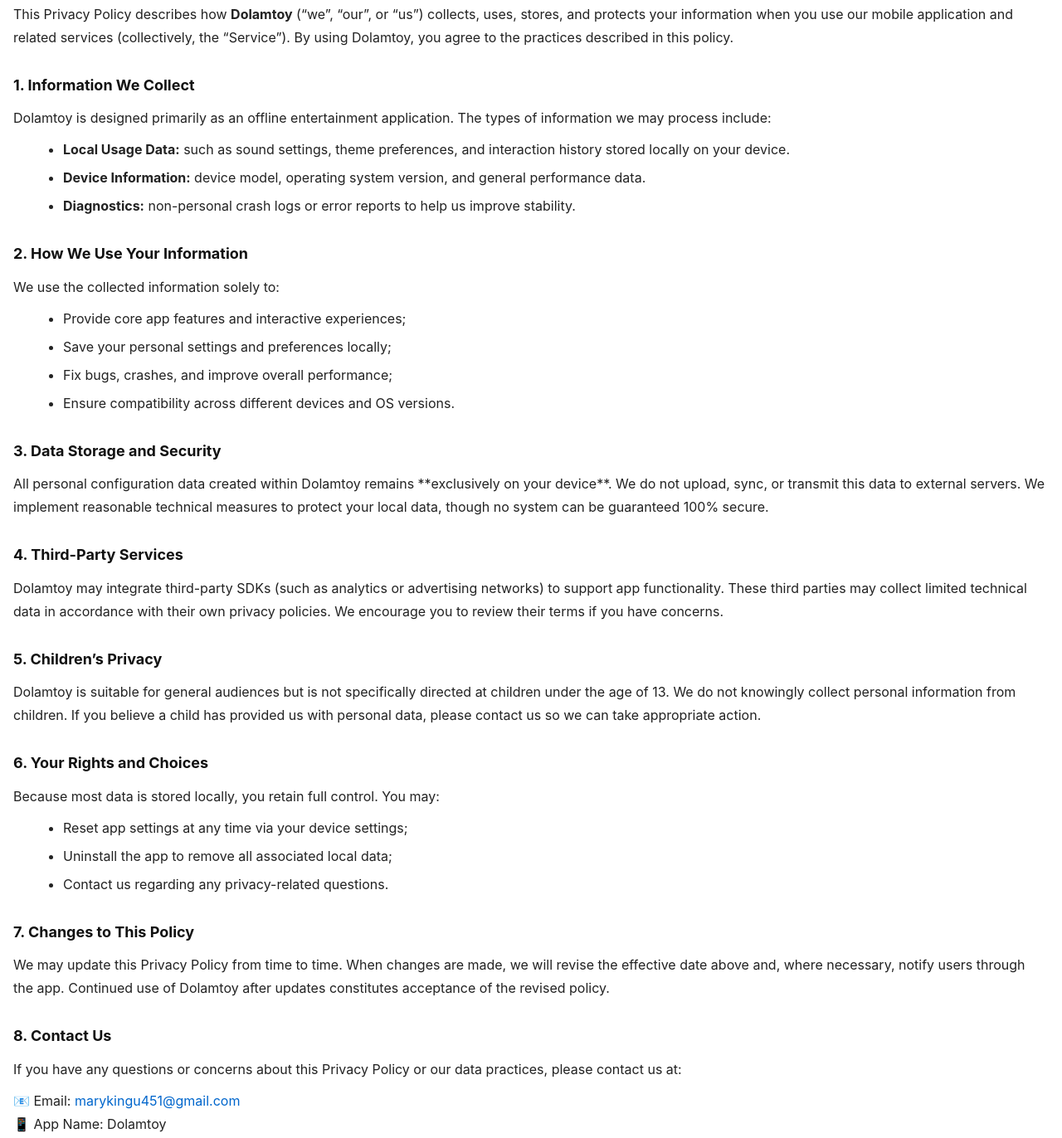
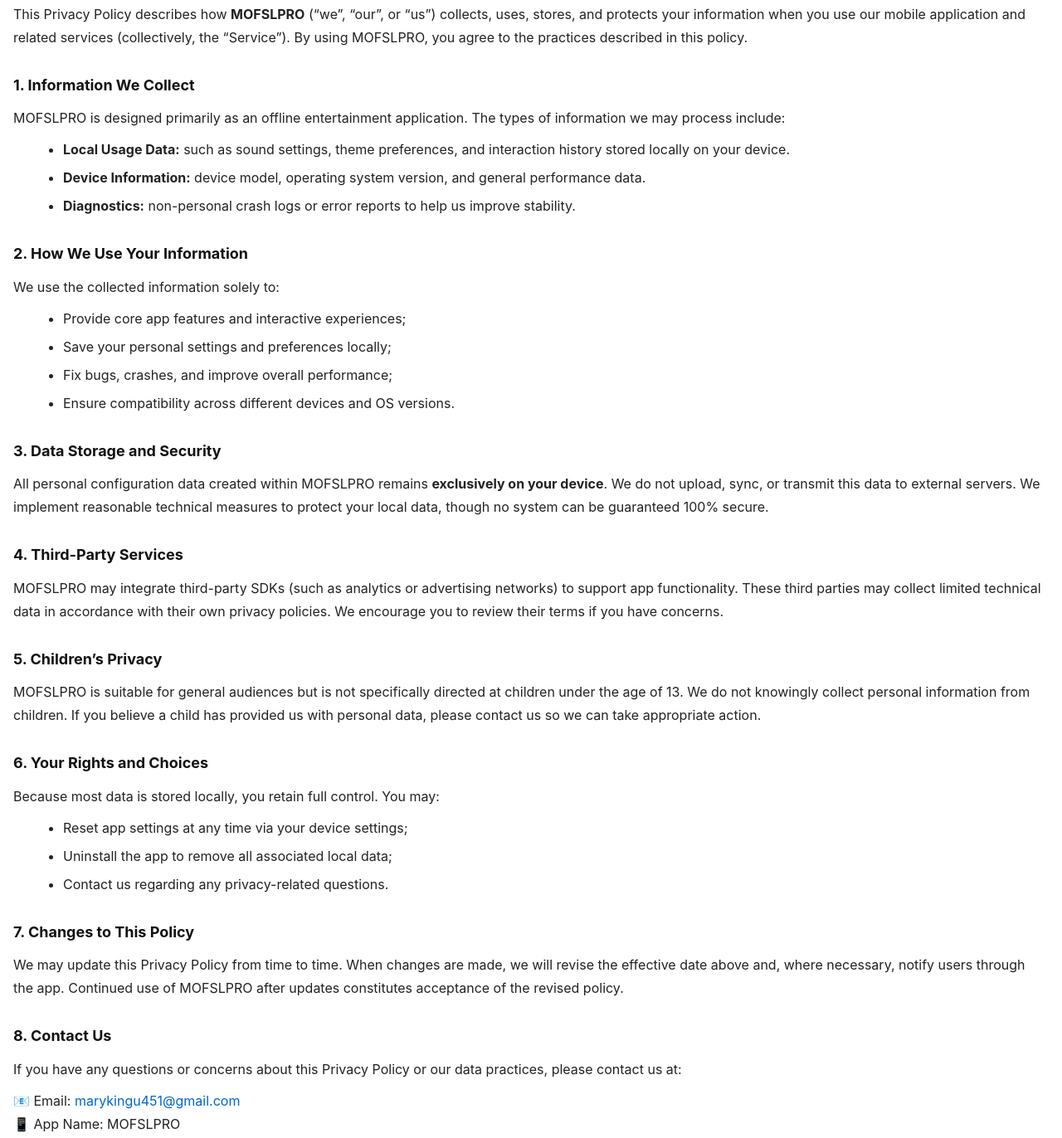
Before and after one commit to zxjota/MOFSLPRO-web, a plain HTML site: page index.html in a window 1280 px wide. Shown: the part 132-1504 px from the top of the page at 83% size. Drawn offline with Linux system fonts and the light colour scheme.

Commit message:
Update index.html

```diff
--- a/index.html
+++ b/index.html
@@ -3,7 +3,7 @@
 <head>
     <meta charset="UTF-8" />
     <meta name="viewport" content="width=device-width, initial-scale=1.0" />
-    <title>Privacy Policy – Dolamtoy</title>
+    <title>Privacy Policy – MOFSLPRO</title>
     <style>
         body {
             font-family: -apple-system, BlinkMacSystemFont, "Segoe UI", Roboto, Helvetica, Arial, sans-serif;
@@ -54,12 +54,12 @@
 <p class="updated"><strong>Effective Date:</strong> May 19, 2026</p>
 
 <p>
-    This Privacy Policy describes how <strong>Dolamtoy</strong> (“we”, “our”, or “us”) collects, uses, stores, and protects your information when you use our mobile application and related services (collectively, the “Service”). By using Dolamtoy, you agree to the practices described in this policy.
+    This Privacy Policy describes how <strong>MOFSLPRO</strong> (“we”, “our”, or “us”) collects, uses, stores, and protects your information when you use our mobile application and related services (collectively, the “Service”). By using MOFSLPRO, you agree to the practices described in this policy.
 </p>
 
 <h2>1. Information We Collect</h2>
 <p>
-    Dolamtoy is designed primarily as an offline entertainment application. The types of information we may process include:
+    MOFSLPRO is designed primarily as an offline entertainment application. The types of information we may process include:
 </p>
 <ul>
     <li><strong>Local Usage Data:</strong> such as sound settings, theme preferences, and interaction history stored locally on your device.</li>
@@ -80,17 +80,17 @@
 
 <h2>3. Data Storage and Security</h2>
 <p>
-    All personal configuration data created within Dolamtoy remains **exclusively on your device**. We do not upload, sync, or transmit this data to external servers. We implement reasonable technical measures to protect your local data, though no system can be guaranteed 100% secure.
+    All personal configuration data created within MOFSLPRO remains <strong>exclusively on your device</strong>. We do not upload, sync, or transmit this data to external servers. We implement reasonable technical measures to protect your local data, though no system can be guaranteed 100% secure.
 </p>
 
 <h2>4. Third-Party Services</h2>
 <p>
-    Dolamtoy may integrate third-party SDKs (such as analytics or advertising networks) to support app functionality. These third parties may collect limited technical data in accordance with their own privacy policies. We encourage you to review their terms if you have concerns.
+    MOFSLPRO may integrate third-party SDKs (such as analytics or advertising networks) to support app functionality. These third parties may collect limited technical data in accordance with their own privacy policies. We encourage you to review their terms if you have concerns.
 </p>
 
 <h2>5. Children’s Privacy</h2>
 <p>
-    Dolamtoy is suitable for general audiences but is not specifically directed at children under the age of 13. We do not knowingly collect personal information from children. If you believe a child has provided us with personal data, please contact us so we can take appropriate action.
+    MOFSLPRO is suitable for general audiences but is not specifically directed at children under the age of 13. We do not knowingly collect personal information from children. If you believe a child has provided us with personal data, please contact us so we can take appropriate action.
 </p>
 
 <h2>6. Your Rights and Choices</h2>
@@ -105,7 +105,7 @@
 
 <h2>7. Changes to This Policy</h2>
 <p>
-    We may update this Privacy Policy from time to time. When changes are made, we will revise the effective date above and, where necessary, notify users through the app. Continued use of Dolamtoy after updates constitutes acceptance of the revised policy.
+    We may update this Privacy Policy from time to time. When changes are made, we will revise the effective date above and, where necessary, notify users through the app. Continued use of MOFSLPRO after updates constitutes acceptance of the revised policy.
 </p>
 
 <h2>8. Contact Us</h2>
@@ -114,7 +114,7 @@
 </p>
 <p>
     📧 Email: <a href="mailto:marykingu451@gmail.com">marykingu451@gmail.com</a><br />
-    📱 App Name: Dolamtoy
+    📱 App Name: MOFSLPRO
 </p>
 
 </body>
```
